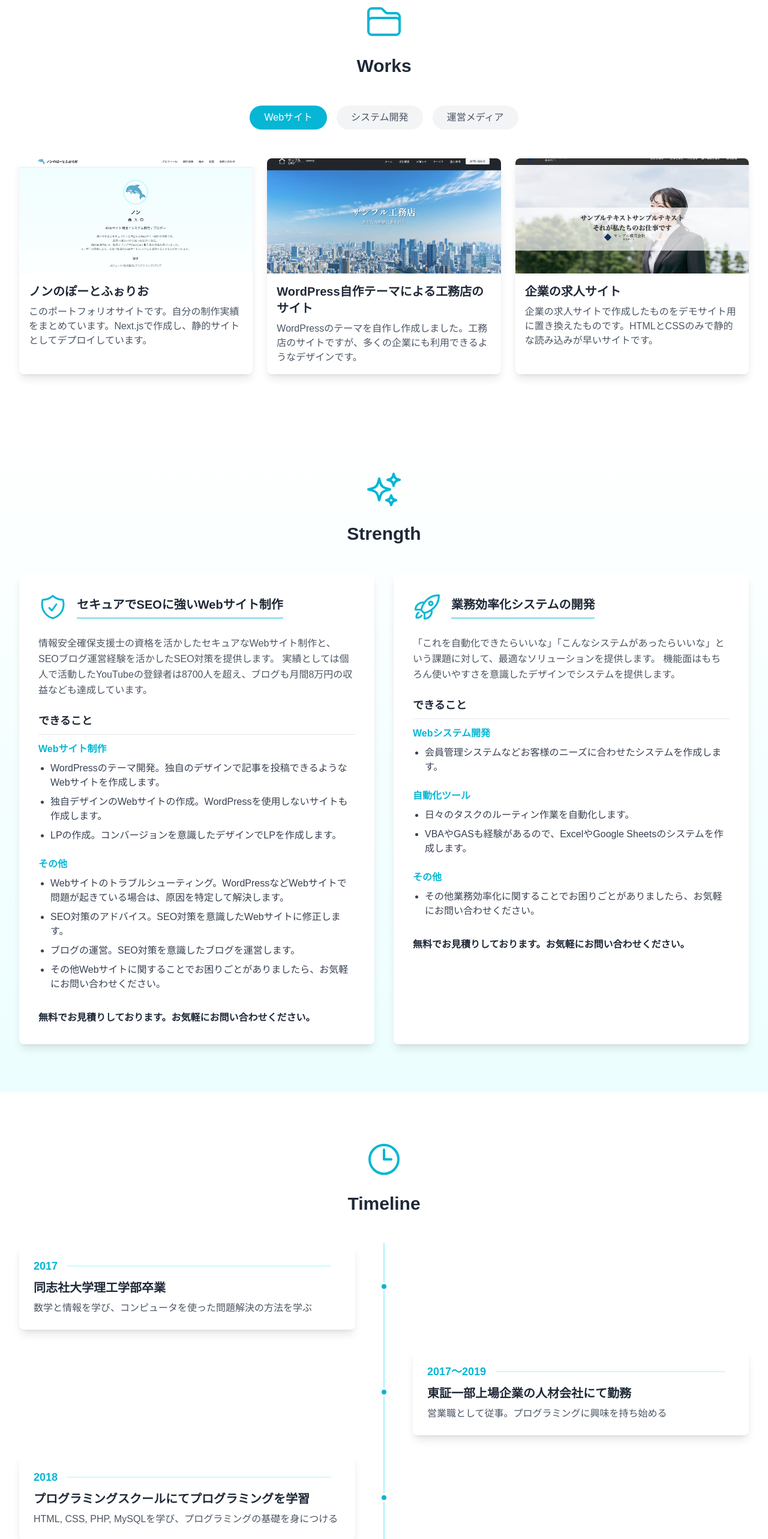
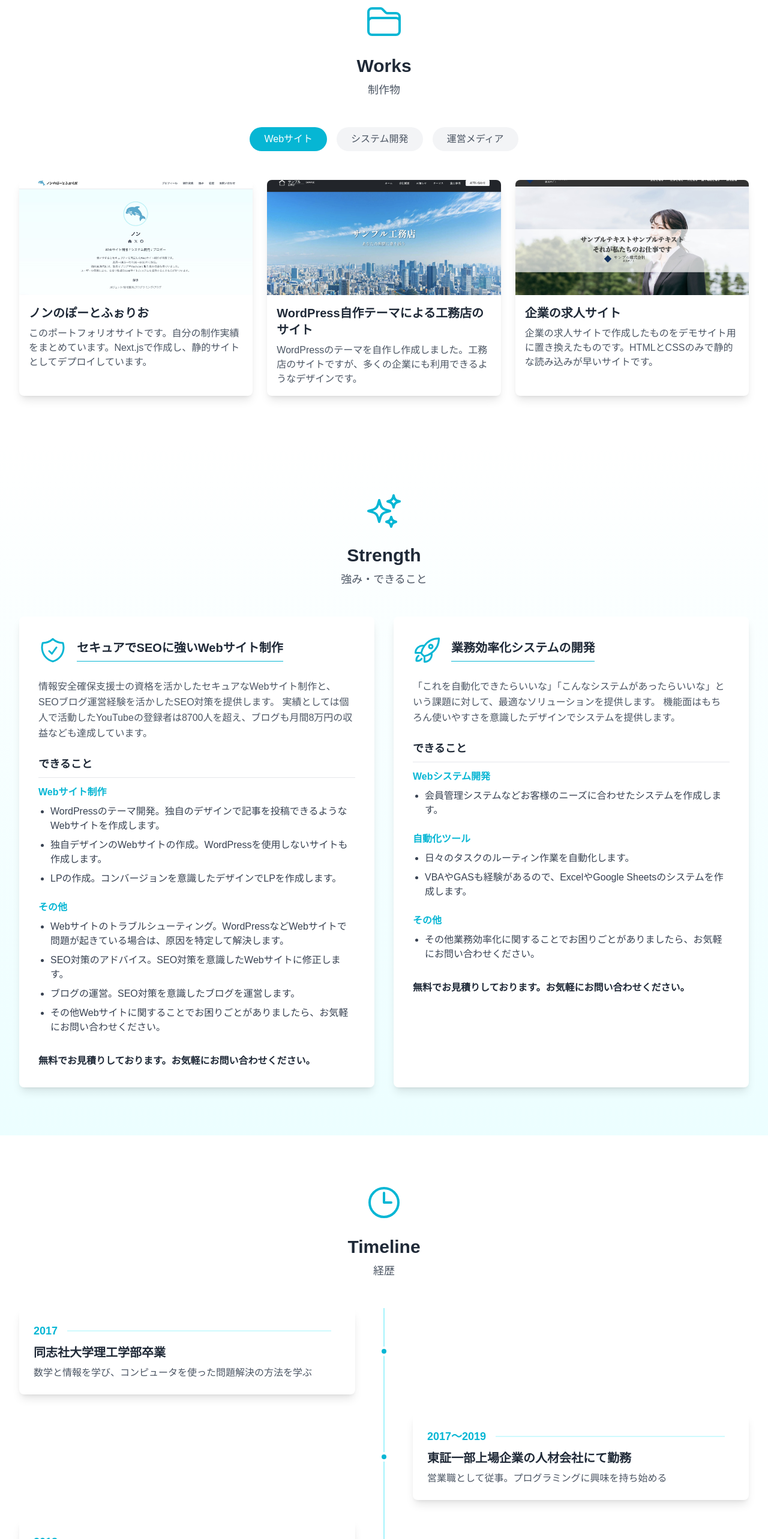
Before and after one commit to non-dev777/non_portfolio, a Next.js app: page / in a window 1280 px wide. Shown: the part 940-3506 px from the top of the page at 60% size. Built offline with nearby package versions, Linux system fonts and the light colour scheme.

Commit message:
✨ Add Japanese subtitles to section headers

```diff
--- a/app/components/Contact.tsx
+++ b/app/components/Contact.tsx
@@ -17,7 +17,8 @@ const Contact = () => {
           viewport={{ once: true }}
         >
           <ChatBubbleLeftRightIcon className="h-16 w-16 text-cyan-500 mx-auto mb-6" />
-          <h2 className="text-3xl font-bold text-gray-800 mb-6">Contact</h2>
+          <h2 className="text-3xl font-bold text-gray-800 mb-2">Contact</h2>
+          <p className="text-gray-600 text-lg mb-6">お問い合わせ</p>
 
           <p className="text-gray-600 mb-8 leading-relaxed max-w-2xl mx-auto">
             Webサイト制作やシステム開発について、どんな些細なことでもお気軽にご相談ください。
--- a/app/components/Strength.tsx
+++ b/app/components/Strength.tsx
@@ -103,7 +103,8 @@ const Strength = () => {
           className="text-center"
         >
           <SparklesIcon className="h-16 w-16 text-cyan-500 mx-auto mb-6" />
-          <h2 className="text-3xl font-bold text-gray-800 mb-12">Strength</h2>
+          <h2 className="text-3xl font-bold text-gray-800 mb-2">Strength</h2>
+          <p className="text-gray-600 text-lg mb-12">強み・できること</p>
         </motion.div>
 
         <motion.div
--- a/app/components/Timeline.tsx
+++ b/app/components/Timeline.tsx
@@ -96,7 +96,8 @@ const Timeline = () => {
           className="text-center"
         >
           <ClockIcon className="h-16 w-16 text-cyan-500 mx-auto mb-6" />
-          <h2 className="text-3xl font-bold text-gray-800 mb-12">Timeline</h2>
+          <h2 className="text-3xl font-bold text-gray-800 mb-2">Timeline</h2>
+          <p className="text-gray-600 text-lg mb-12">経歴</p>
         </motion.div>
 
         <motion.div
--- a/app/components/Works.tsx
+++ b/app/components/Works.tsx
@@ -478,7 +478,8 @@ const Works = () => {
           className="text-center"
         >
           <FolderIcon className="h-16 w-16 text-cyan-500 mx-auto mb-6" />
-          <h2 className="text-3xl font-bold text-gray-800 mb-12">Works</h2>
+          <h2 className="text-3xl font-bold text-gray-800 mb-2">Works</h2>
+          <p className="text-gray-600 text-lg mb-12">制作物</p>
         </motion.div>
 
         {/* カテゴリー選択ボタン */}
```
